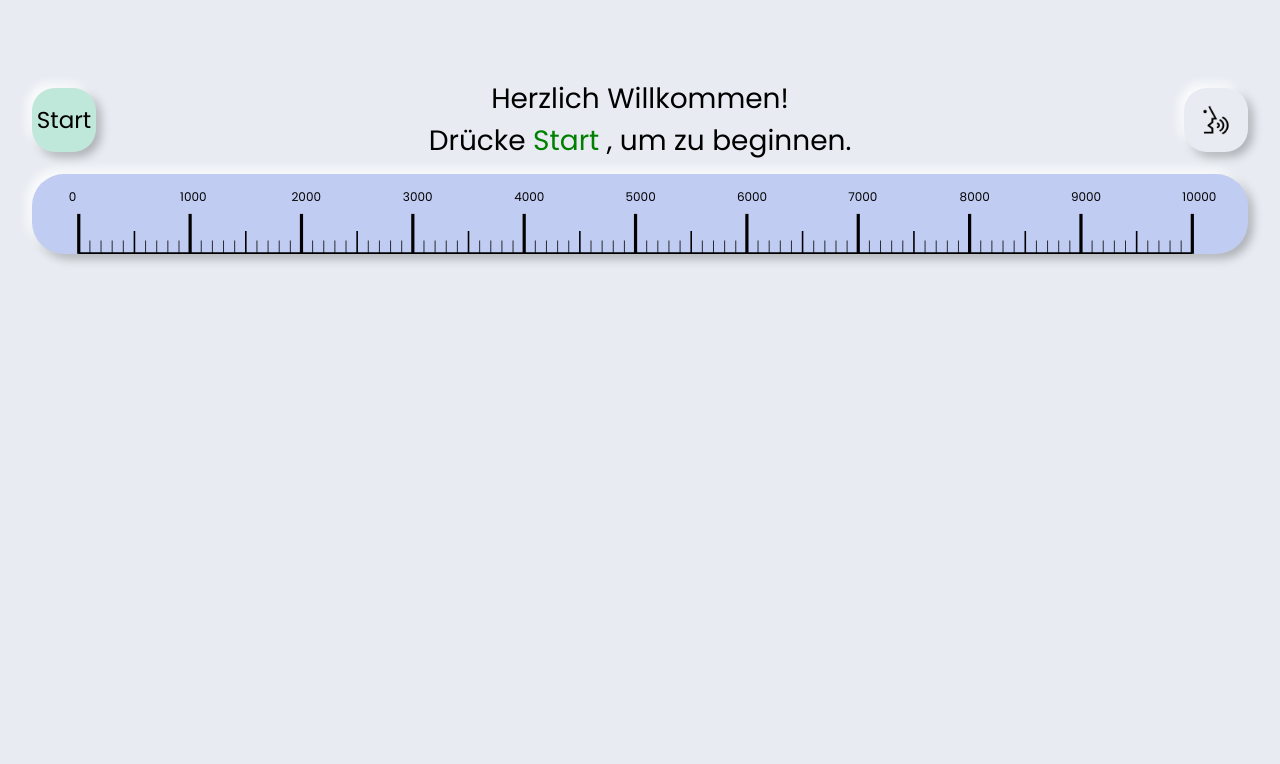
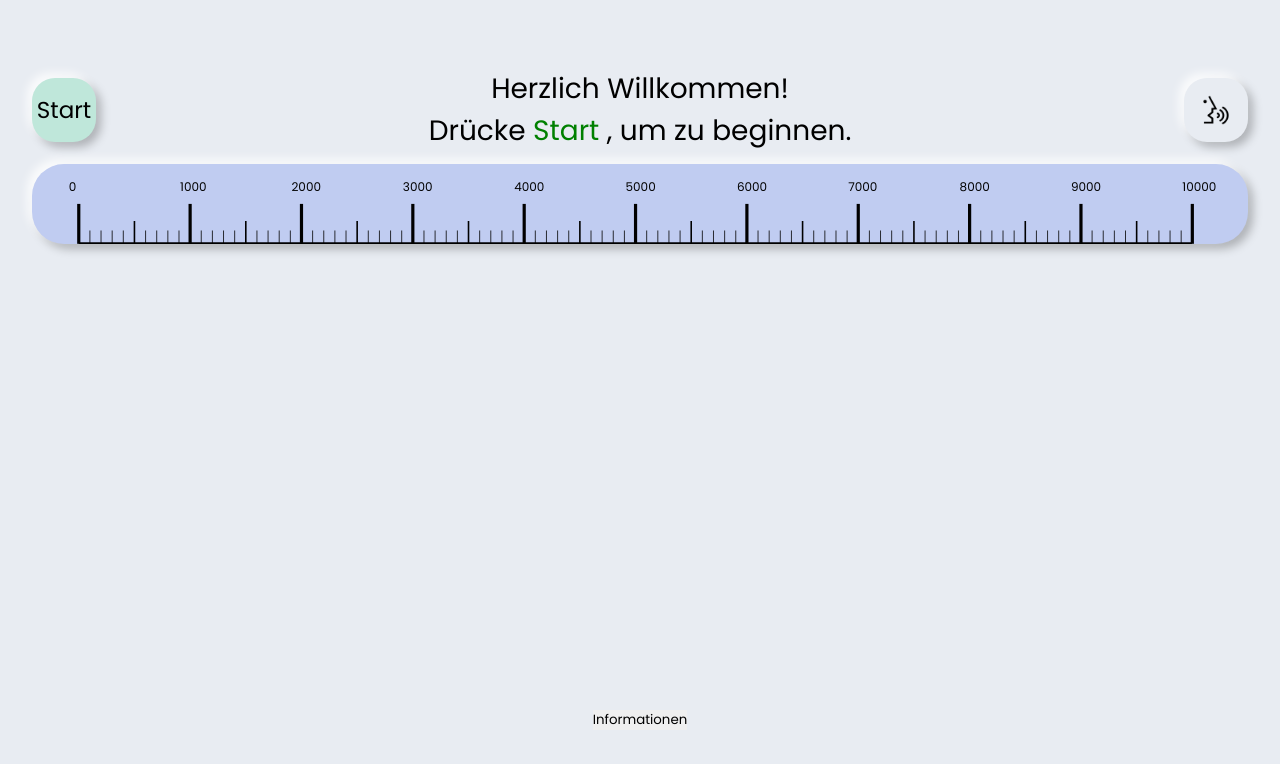
Before and after one commit to mathedidaktik/zahlenstrahl, a plain HTML site: page index.html in a window 1280 px wide. Drawn offline with nearby package versions, Linux system fonts and the light colour scheme.

Commit message:
Added Footer. Changed meta-data

```diff
--- a/css/style.css
+++ b/css/style.css
@@ -247,7 +247,9 @@ button {
 .headerText2{
   font-size:22px;
 }
-
+.footer button{
+    font-size:smaller;
+}
 
 /* when hover on a button change color only for non touch screens */
 @media (hover: hover) {
--- a/index.html
+++ b/index.html
@@ -3,7 +3,7 @@
   <head>
     <meta charset="UTF-8" />
     <meta name="keywords" content="HTML, CSS, JavaScript" />
-    <meta name="author" content="Ahmad Naveed Nassruddin" />
+    <meta name="author" content="Didaktik der Mathematik, Fakultät für Mathematik, RUB" />
     <meta http-equiv="X-UA-Compatible" content="IE=edge" />
     <meta name="viewport" content="width=device-width, initial-scale=1.0" />
     <link rel="preconnect" href="https://fonts.googleapis.com" />
@@ -72,6 +72,9 @@
           </div>
         </div>
       </div>
+      <div class="footer" id="footer">
+          <button onclick="alert('Die Web-App ‚Zahlenstrahl‘ steht unter MIT-Lizenz. Sie wurde von Ahmed Naveed Nassruddin entwickelt und von Philipp Brendel weiterentwickelt, unter Begleitung von Michael Kallweit, Nadine da Costa Silva, Katrin Rolka, Jennifer Bertram und Petra Scherer.');">Informationen</button>
+      </div>
     </div>
   </body>
 </html>
```
